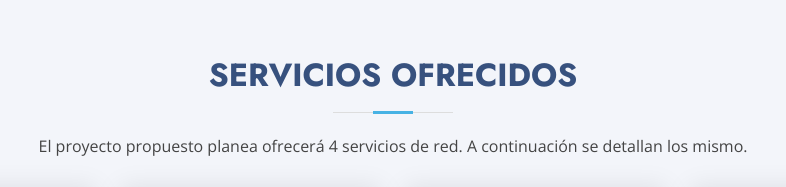
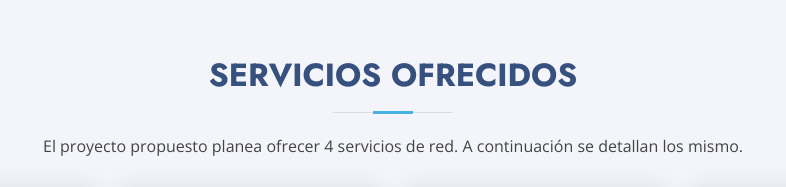
Before and after one commit to crii-benitez/Redes_2do_Parcial, a plain HTML site: page index.html in a window 1280 px wide. Shown: the part 5200-5387 px from the top of the page, 247-1033 px from the left. Drawn offline with nearby package versions, Linux system fonts and the light colour scheme.

Commit message:
correcciones de textos index

```diff
--- a/index.html
+++ b/index.html
@@ -516,7 +516,7 @@
 
         <div class="section-title">
           <h2>Servicios Ofrecidos</h2>
-          <p>El proyecto propuesto planea ofrecerá 4 servicios de red. A continuación se detallan los mismo.</p>
+          <p>El proyecto propuesto planea ofrecer 4 servicios de red. A continuación se detallan los mismo.</p>
         </div>
 
         <div class="row">
```
